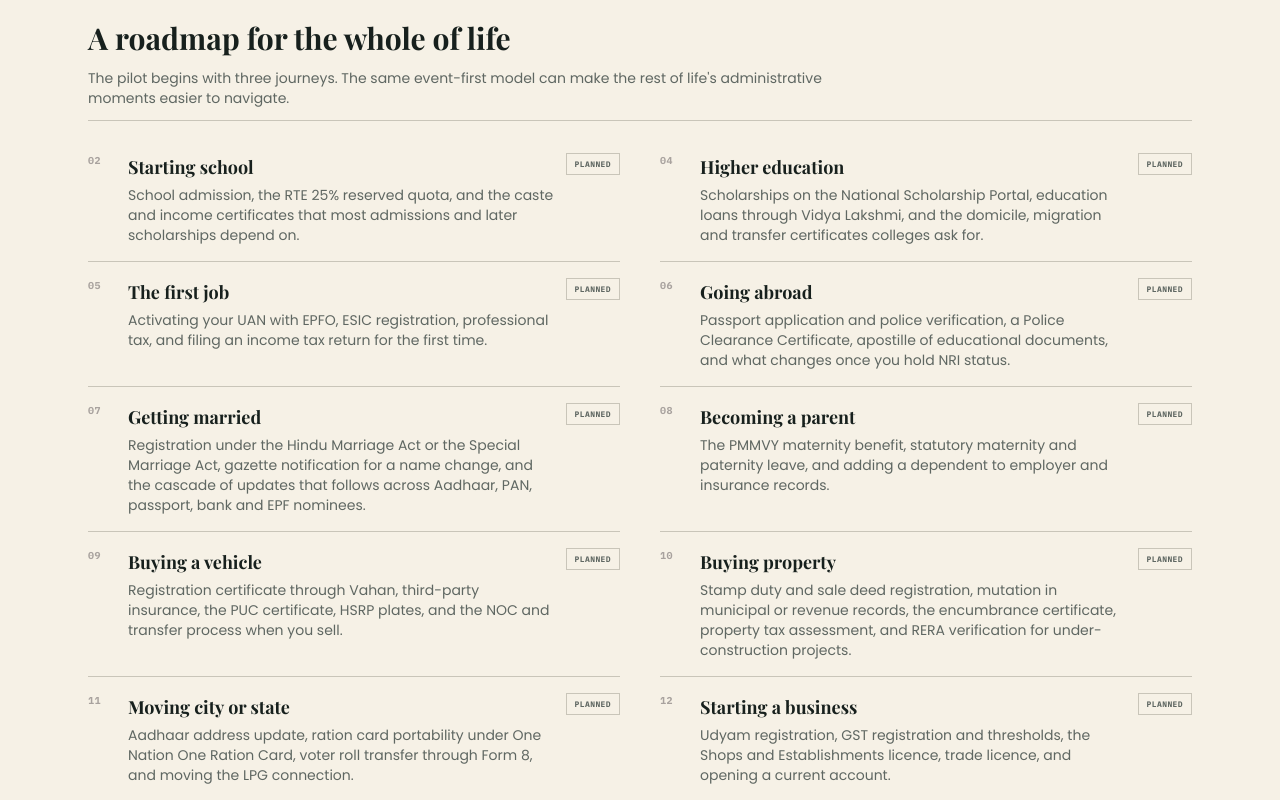
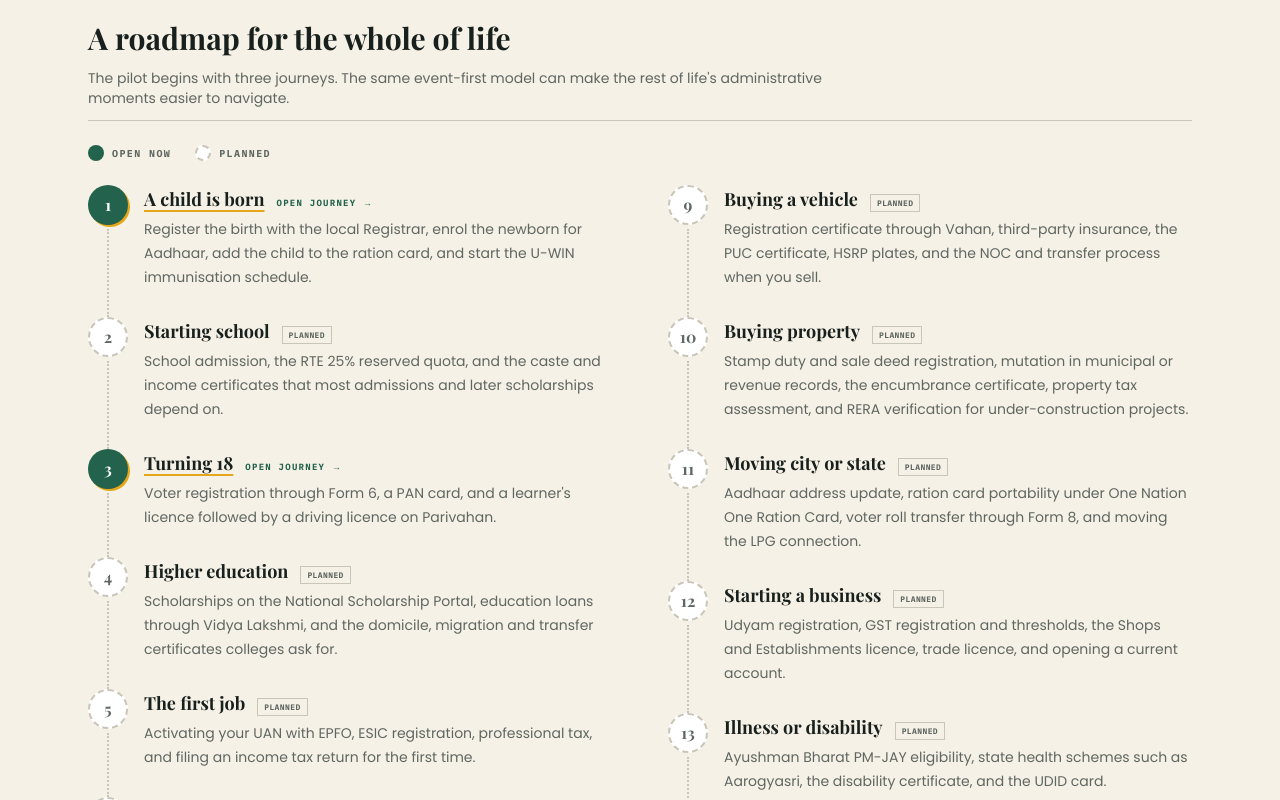
Before and after one commit to Kingmaker080598/Jeevana, a Next.js app: page / in a window 1280 px wide. Shown: the part 1640-2440 px from the top of the page. Built offline with nearby package versions, Linux system fonts and the light colour scheme; a web font is replaced by a local one.

Commit message:
Roadmap: life-path timeline UI — all 16 stages as numbered stops on a dotted spine

```diff
--- a/components/HomeContent.tsx
+++ b/components/HomeContent.tsx
@@ -33,7 +33,6 @@
 
 export function HomeContent({ stages, evidence }: Readonly<HomeContentProps>) {
   const liveStages = stages.filter((stage) => stage.status === "live");
-  const plannedStages = stages.filter((stage) => stage.status === "planned");
 
   return (
     <main className="relative">
@@ -233,28 +232,87 @@
             </p>
           </div>
 
-          <ol className="mt-4 grid gap-x-10 md:grid-cols-2">
-            {plannedStages.map((stage) => (
-              <li key={stage.id} className="border-b border-[var(--line)]">
-                <div
-                  role="group"
-                  aria-label={stage.title}
-                  aria-disabled="true"
-                  className="flex flex-col gap-3 py-4 text-stone-500"
-                >
-                  <div className="flex items-start gap-3">
-                    <span className="w-7 shrink-0 font-mono text-[10px] font-bold tracking-wider text-stone-400">
-                      {String(stage.order).padStart(2, "0")}
-                    </span>
-                    <div className="min-w-0 flex-1">
-                      <div className="font-serif text-base font-bold text-[var(--ink)] sm:text-lg">{stage.title}</div>
-                      <div className="mt-1 text-sm text-[var(--muted)]">{stage.description}</div>
-                    </div>
-                    <span className="border border-[var(--line)] px-2 py-1 font-mono text-[8px] font-bold uppercase tracking-wider text-[var(--muted)]">
-                      Planned
-                    </span>
-                  </div>
-                </div>
+          <div className="mt-6 flex flex-wrap items-center gap-x-6 gap-y-2 font-mono text-[10px] font-bold uppercase tracking-[0.14em] text-[var(--muted)]">
+            <span className="flex items-center gap-2">
+              <span aria-hidden="true" className="h-4 w-4 rounded-full bg-[var(--leaf)]" /> Open now
+            </span>
+            <span className="flex items-center gap-2">
+              <span aria-hidden="true" className="h-4 w-4 rounded-full border-2 border-dashed border-[var(--line)] bg-white" /> Planned
+            </span>
+          </div>
+
+          <ol className="mt-6 grid gap-x-14 gap-y-7 lg:grid-cols-2">
+            {[stages.slice(0, 8), stages.slice(8)].map((column, columnIndex) => (
+              <li key={columnIndex} className="list-none">
+                <ol>
+                  {column.map((stage, rowIndex) => {
+                    const isLive = stage.status === "live";
+                    const isLastStop = stage.order === stages.length;
+                    const isColumnEnd = rowIndex === column.length - 1;
+                    const node = (
+                      <span
+                        aria-hidden="true"
+                        className={`absolute left-0 top-0 flex h-10 w-10 items-center justify-center rounded-full font-serif text-base font-bold transition-transform ${
+                          isLive
+                            ? isLastStop
+                              ? "bg-[var(--marigold)] text-white shadow-[2px_2px_0_var(--leaf)] group-hover:-translate-y-0.5"
+                              : "bg-[var(--leaf)] text-white shadow-[2px_2px_0_var(--marigold)] group-hover:-translate-y-0.5"
+                            : "border-2 border-dashed border-[var(--line)] bg-white text-[var(--muted)]"
+                        }`}
+                      >
+                        {stage.order}
+                      </span>
+                    );
+                    const spine = !isColumnEnd && (
+                      <span
+                        aria-hidden="true"
+                        className="absolute bottom-0 left-5 top-11 -ml-px border-l-2 border-dotted border-[var(--line)]"
+                      />
+                    );
+
+                    if (isLive) {
+                      return (
+                        <li key={stage.id} className="relative pb-7 pl-14 last:pb-0">
+                          {spine}
+                          <Link
+                            href={`/journey/${stage.journeyId}`}
+                            className="group block focus:outline-none focus:ring-2 focus:ring-[var(--marigold)] focus:ring-offset-2"
+                          >
+                            {node}
+                            <span className="flex flex-wrap items-baseline gap-x-3 gap-y-1">
+                              <span className="font-serif text-lg font-bold text-[var(--ink)] underline decoration-[var(--marigold)] decoration-2 underline-offset-4">
+                                {stage.title}
+                              </span>
+                              <span className="font-mono text-[9px] font-bold uppercase tracking-[0.14em] text-[var(--leaf)]">
+                                Open journey{" "}
+                                <span aria-hidden="true" className="inline-block transition-transform group-hover:translate-x-1">
+                                  →
+                                </span>
+                              </span>
+                            </span>
+                            <span className="mt-1 block text-sm leading-6 text-[var(--muted)]">{stage.description}</span>
+                          </Link>
+                        </li>
+                      );
+                    }
+
+                    return (
+                      <li key={stage.id} className="relative pb-7 pl-14 last:pb-0">
+                        {spine}
+                        <div role="group" aria-label={stage.title} aria-disabled="true">
+                          {node}
+                          <span className="flex flex-wrap items-baseline gap-x-3 gap-y-1">
+                            <span className="font-serif text-lg font-bold text-[var(--ink)]">{stage.title}</span>
+                            <span className="border border-[var(--line)] px-1.5 py-0.5 font-mono text-[8px] font-bold uppercase tracking-wider text-[var(--muted)]">
+                              Planned
+                            </span>
+                          </span>
+                          <span className="mt-1 block text-sm leading-6 text-[var(--muted)]">{stage.description}</span>
+                        </div>
+                      </li>
+                    );
+                  })}
+                </ol>
               </li>
             ))}
           </ol>
```
Also changed, not shown: 1 other file (tests, documents, lock files or other folders).
